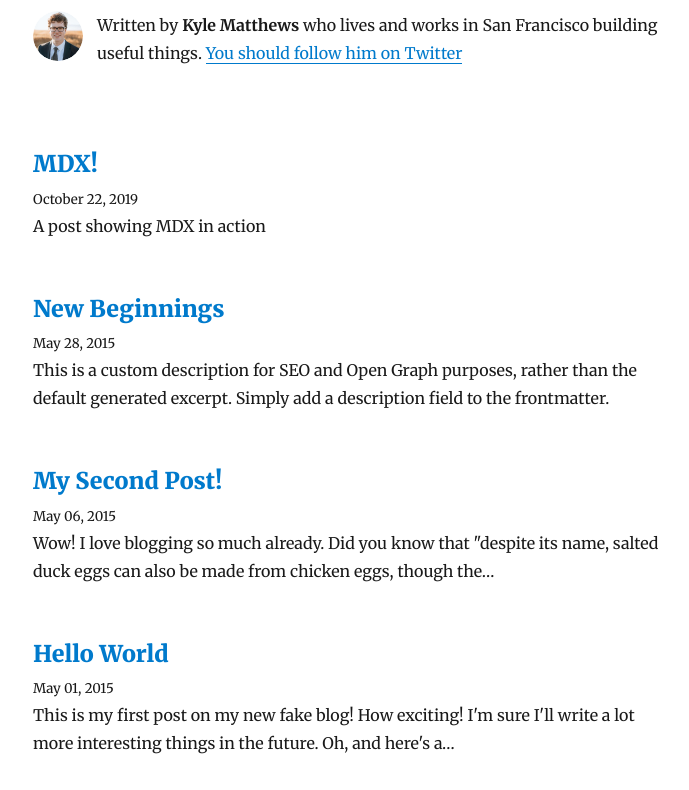
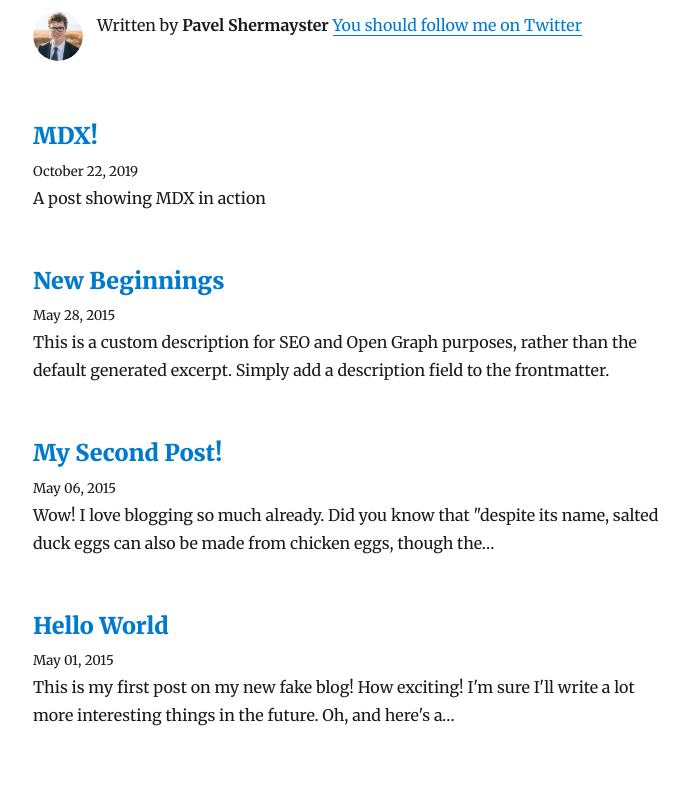
Before and after one commit to Shermayster/personal-blog, a Gatsby site: page /blog in a window 1280 px wide. Shown: the part 84-874 px from the top of the page, without its empty margins (292-981 px from the left). Built offline with nearby package versions, Linux system fonts and the light colour scheme; Gatsby itself is replaced by a stand-in of ours; some packages are replaced by stand-ins of ours.

Commit message:
aded description

```diff
--- a/gatsby-config.js
+++ b/gatsby-config.js
@@ -1,12 +1,12 @@
 module.exports = {
   siteMetadata: {
     // edit below
-    title: `Gatsby Starter Personal Blog`,
-    author: `Kyle Matthews`,
-    description: `A starter personal blog with styled components, dark mode, and Netlify CMS.`,
+    title: `Pavel Shermayster Personal Blog`,
+    author: `Pavel Shermayster`,
+    description: `my personal blog. I'm writing about web development, productivity, and `,
     siteUrl: `https://gatsby-starter-blog-demo.netlify.com/`,
     social: {
-      twitter: `kylemathews`,
+      twitter: `ShermPavel`,
     },
   },
   plugins: [
--- a/src/components/bio.js
+++ b/src/components/bio.js
@@ -34,11 +34,10 @@ function Bio() {
               }}
             />
             <p>
-              Written by <strong>{author}</strong> who lives and works in San
-              Francisco building useful things.
+              Written by <strong>{author}</strong>
               {` `}
               <a href={`https://twitter.com/${social.twitter}`}>
-                You should follow him on Twitter
+                You should follow me on Twitter
               </a>
             </p>
           </Container>
```
